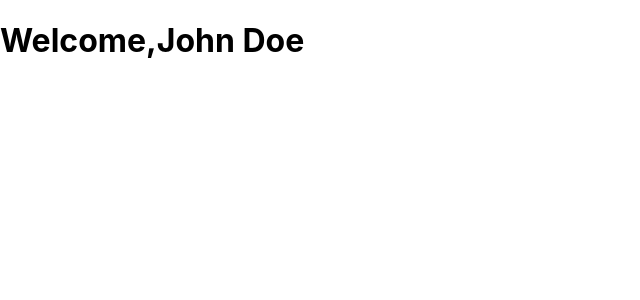
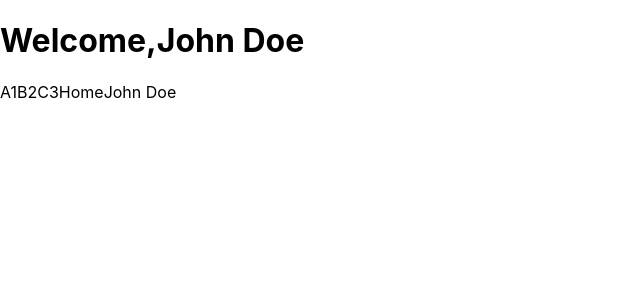
Before and after one commit to taerinlee/my-context-test, a React (Create React App) app: page / in a window 1280 px wide. Shown: the top 300 px of the page, without its empty margins (0-640 px from the left). Built offline with nearby package versions, Linux system fonts and the light colour scheme.

Commit message:
Add dashboard component

```diff
--- a/src/App.js
+++ b/src/App.js
@@ -1,4 +1,14 @@
 import React from 'react';
+
+function Dashboard({ activeProfileId, title, username }) {
+  return (
+    <div className="dashboard">
+      { activeProfileId }
+      { title }
+      { username }
+    </div>
+  );
+}
 
 function App() {
   const [title, setTitle] = React.useState('Home');
@@ -11,6 +21,7 @@ function App() {
         Welcome,
         {username}
       </h1>
+      <Dashboard {...{ activeProfileId, title, username }} />
     </div>
   );
 }
```
